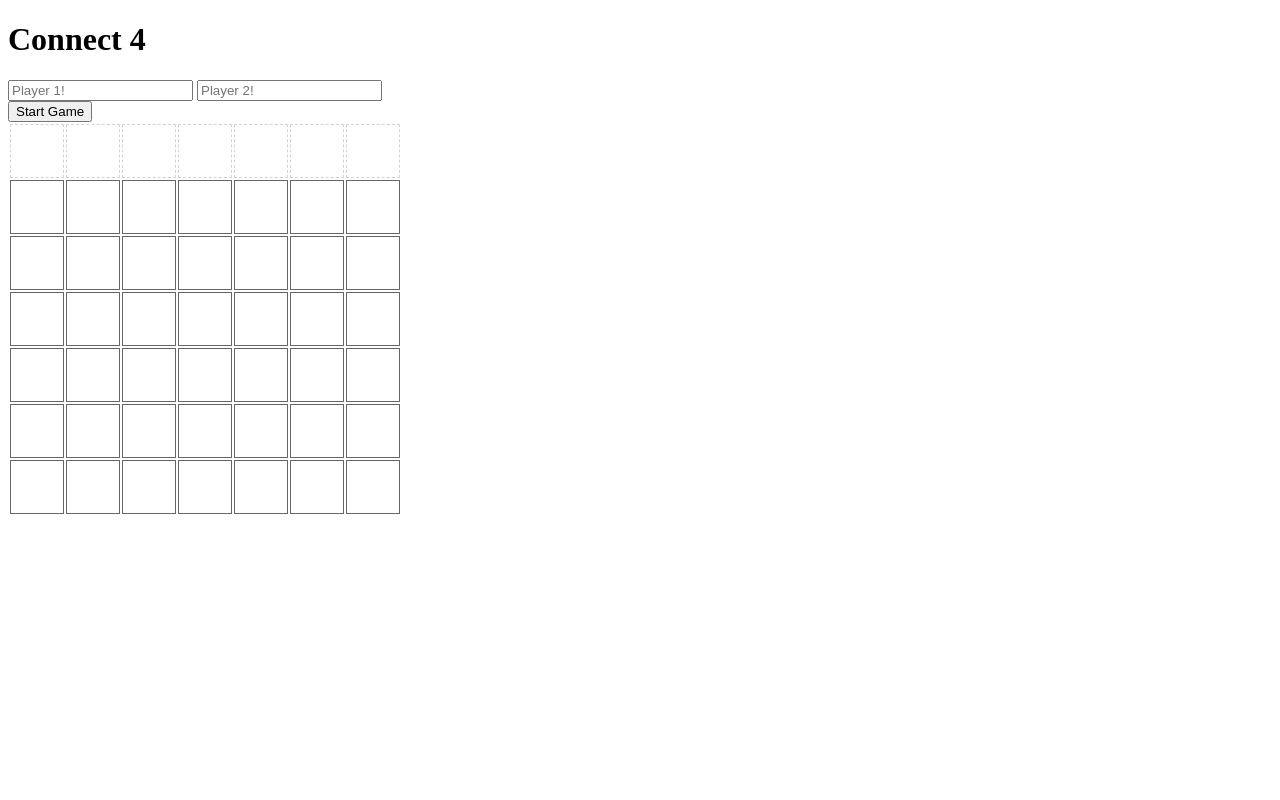
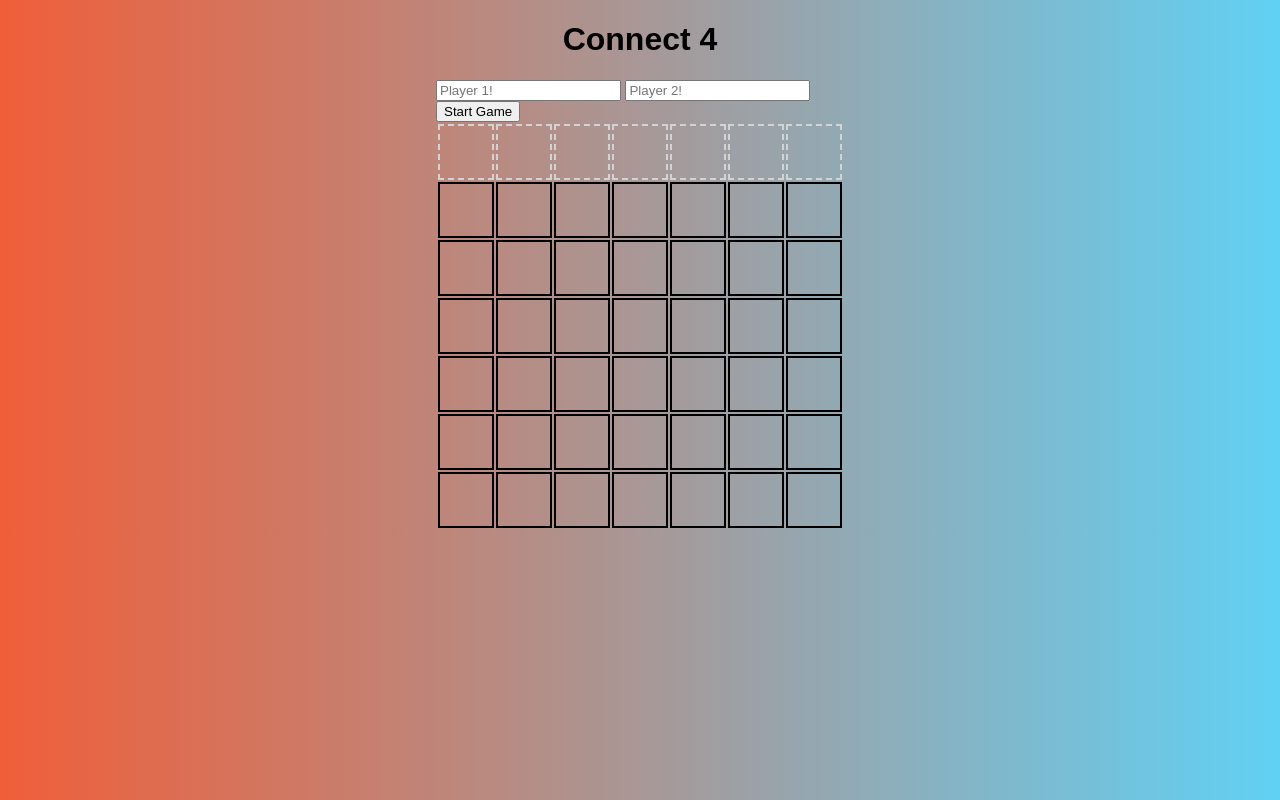
Before and after one commit to SRey08/ConnectFourOO, a plain HTML site: page index.html in a window 1280 px wide. Drawn offline with Linux system fonts and the light colour scheme.

Commit message:
Additional CSS styling of Game

```diff
--- a/connect4.css
+++ b/connect4.css
@@ -1,9 +1,20 @@
+body {
+  margin: 0;
+  font-family: Arial, sans-serif;
+  background: linear-gradient(to right, #f05e39, #60d1f4);
+  display: flex;
+  justify-content: center;
+  align-items: center;
+}
+
+h1 {
+  text-align: center;
+}
 /* game board table */
-
 #board td {
   width: 50px;
   height: 50px;
-  border: solid 1px #666;
+  border: solid 2px #000000;
 }
 
 /* pieces are div within game table cells: draw as colored circles */
@@ -16,17 +27,17 @@
 }
 
 .piece.p1 {
-  background-color: red;
+  background-color: rgba(250, 36, 36, 0.664);
 }
 
 .piece.p2 {
-  background-color: blue;
+  background-color: rgb(5, 5, 252);
 }
 
 /* column-top is table row of clickable areas for each column */
 
 #column-top td {
-  border: dashed 1px lightgray;
+  border: dashed 2px lightgray;
 }
 
 #column-top td:hover {
```
